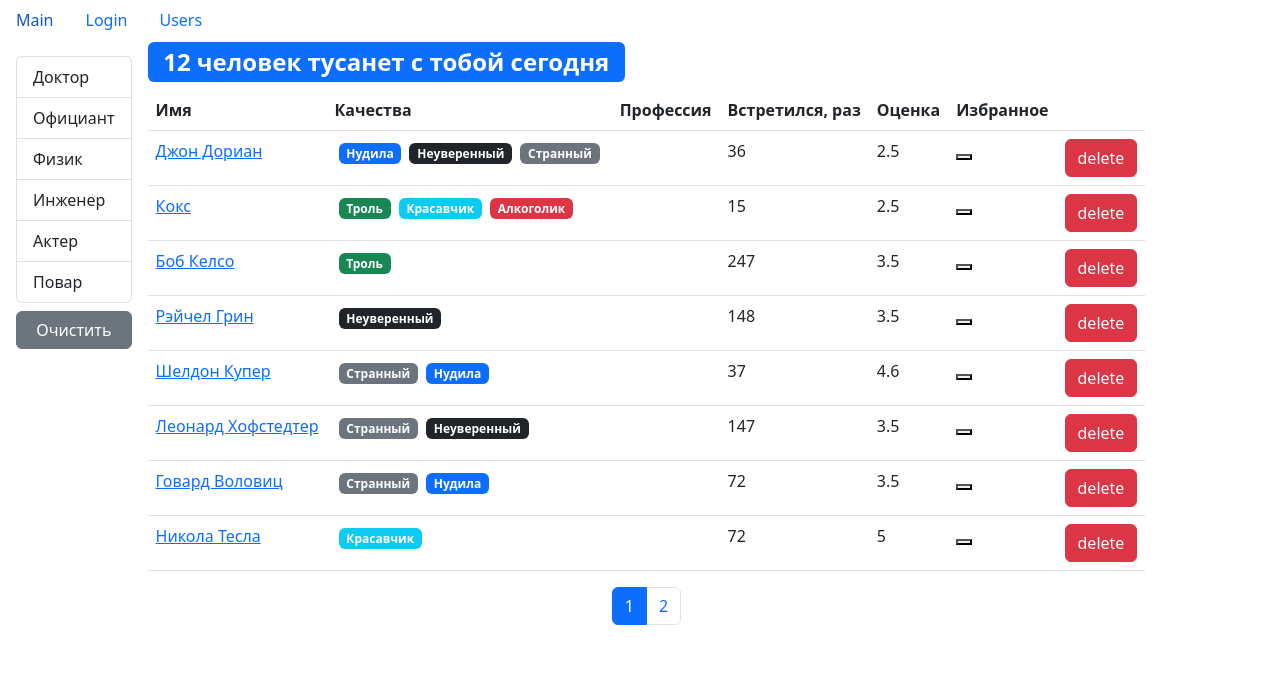
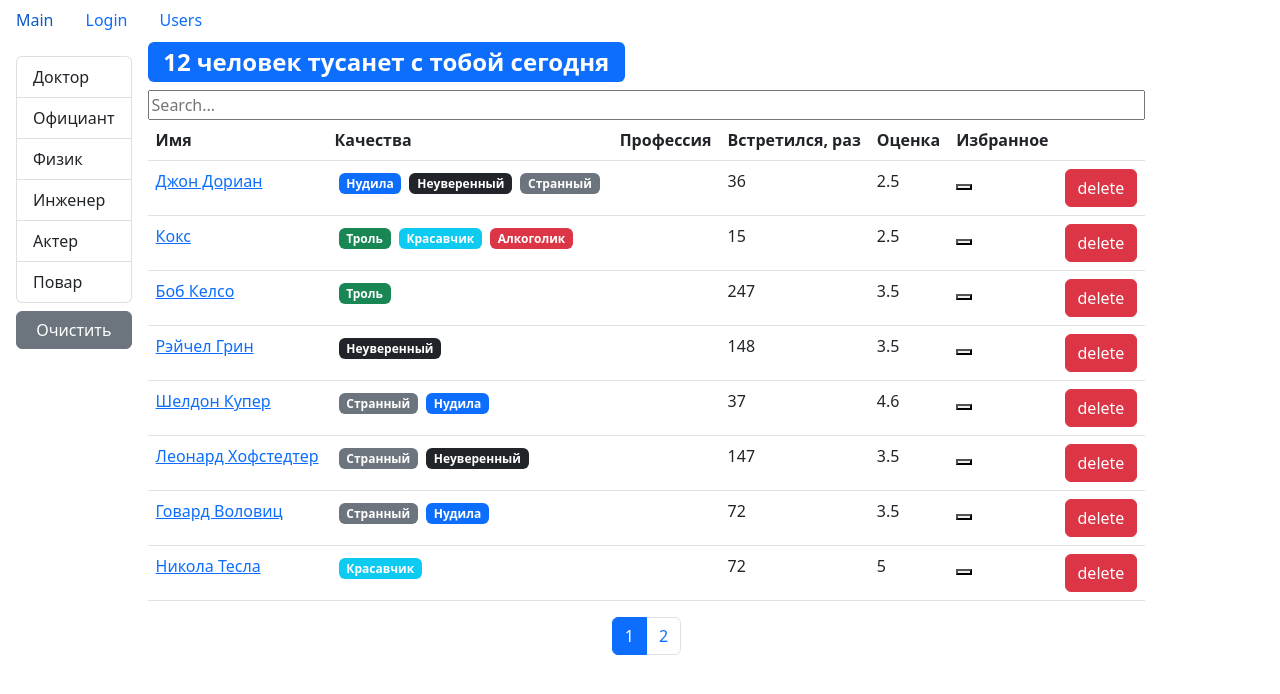
Before and after one commit to AkifHAciyev/repeat-react, a React (Create React App) app: page /users/usersList in a window 1280 px wide. Shown: the top 694 px of the page. Built offline with nearby package versions, Linux system fonts and the light colour scheme.

Commit message:
add search to users

```diff
--- a/src/components/usersList.jsx
+++ b/src/components/usersList.jsx
@@ -11,16 +11,19 @@ import _ from "lodash";
 const UsersList = () => {
     const [currentPage, setCurrentPage] = useState(1);
     const [professions, setProfession] = useState();
+    const [searchQuery, setSearchQuery] = useState("");
     const [selectedProf, setSelectedProf] = useState();
     const [sortBy, setSortBy] = useState({ iter: "name", order: "asc" });
+    const [users, setUsers] = useState();
 
-    const [users, setUsers] = useState();
     useEffect(() => {
         api.users.fetchAll().then((data) => setUsers(data));
     }, []);
+
     const handleDelete = (userId) => {
         setUsers(users.filter((user) => user._id !== userId));
     };
+
     const handleToggleBookMark = (id) => {
         const newArray = users.map((user) => {
             if (user._id === id) {
@@ -33,14 +36,17 @@ const UsersList = () => {
     };
 
     const pageSize = 8;
+
     useEffect(() => {
         api.professions.fetchAll().then((data) => setProfession(data));
     }, []);
+
     useEffect(() => {
         setCurrentPage(1);
-    }, [selectedProf]);
+    }, [selectedProf, searchQuery]);
 
     const handleProfessionSelect = (item) => {
+        if (searchQuery !== "") setSearchQuery("");
         setSelectedProf(item);
     };
 
@@ -48,12 +54,24 @@ const UsersList = () => {
         setCurrentPage(pageIndex);
     };
 
+    const handleSearchQuery = ({ target }) => {
+        setSelectedProf(undefined);
+        setSearchQuery(target.value);
+    };
+
     const handleSort = (item) => {
         setSortBy(item);
     };
 
     if (users) {
-        const filteredUsers = selectedProf
+        const filteredUsers = searchQuery
+            ? users.filter(
+                  (user) =>
+                      user.name
+                          .toLowerCase()
+                          .indexOf(searchQuery.toLowerCase()) !== -1
+              )
+            : selectedProf
             ? users.filter((user) => {
                   return (
                       JSON.stringify(user.profession) ===
@@ -86,13 +104,19 @@ const UsersList = () => {
                             className="btn btn-secondary mt-2"
                             onClick={clearFilter}
                         >
-                            {" "}
                             Очистить
                         </button>
                     </div>
                 )}
                 <div className="d-flex flex-column">
                     <SearchStatus length={count} />
+                    <input
+                        type="text"
+                        name="searchQuery"
+                        placeholder="Search..."
+                        onChange={handleSearchQuery}
+                        value={searchQuery}
+                    />
                     {count > 0 && (
                         <UserTablet
                             users={usersCrop}
```
